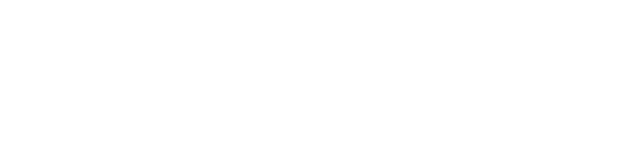
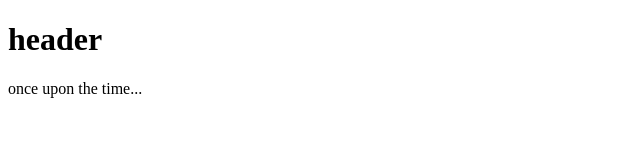
Before and after one commit to SokolowskiT/clone-repo-practice, a plain HTML site: page index.html in a window 1280 px wide. Shown: the whole page, without its empty margins (0-640 px from the left). Drawn offline with Linux system fonts and the light colour scheme.

Commit message:
Add header and text to html file

```diff
--- a/index.html
+++ b/index.html
@@ -5,5 +5,7 @@
 	</head>
 	<body>
 		<nav></nav>
+		<h1>header</h1>
+		<p>once upon the time...</p>
 	</body>
 </html>
```
